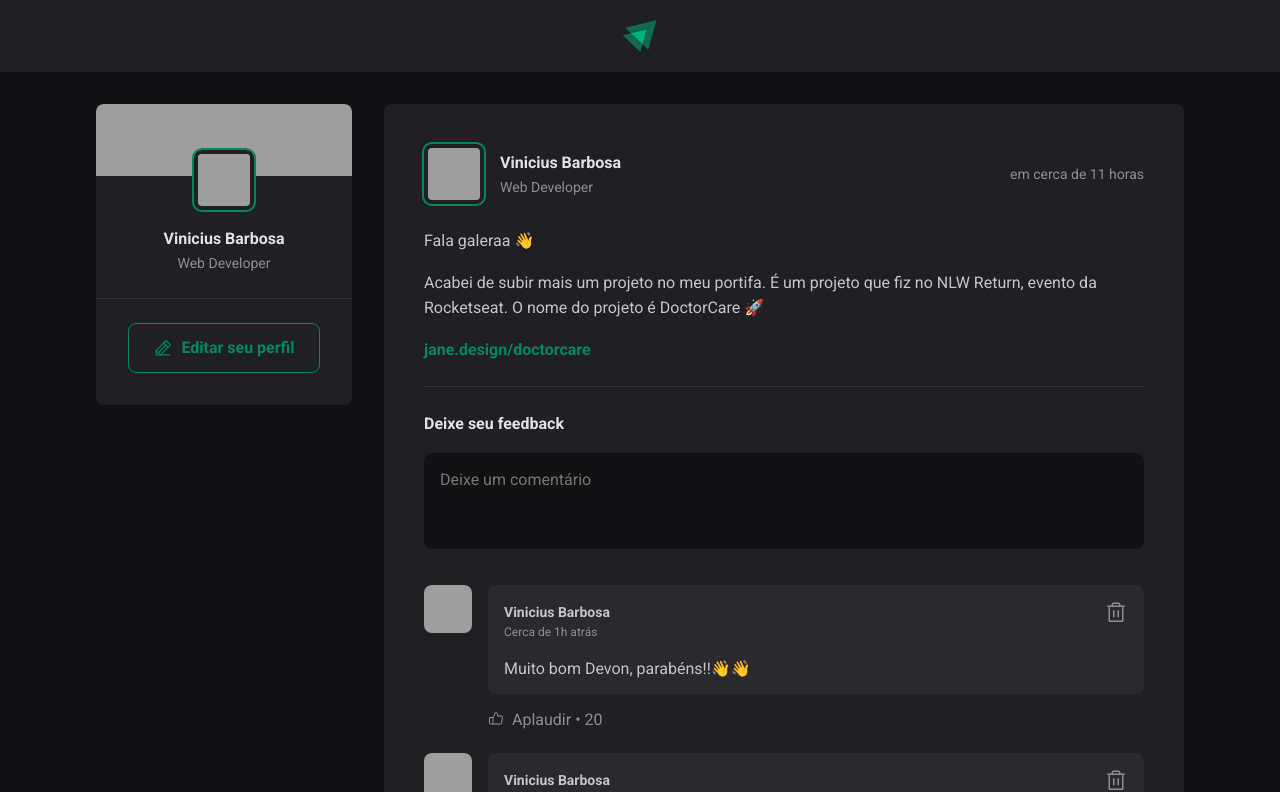
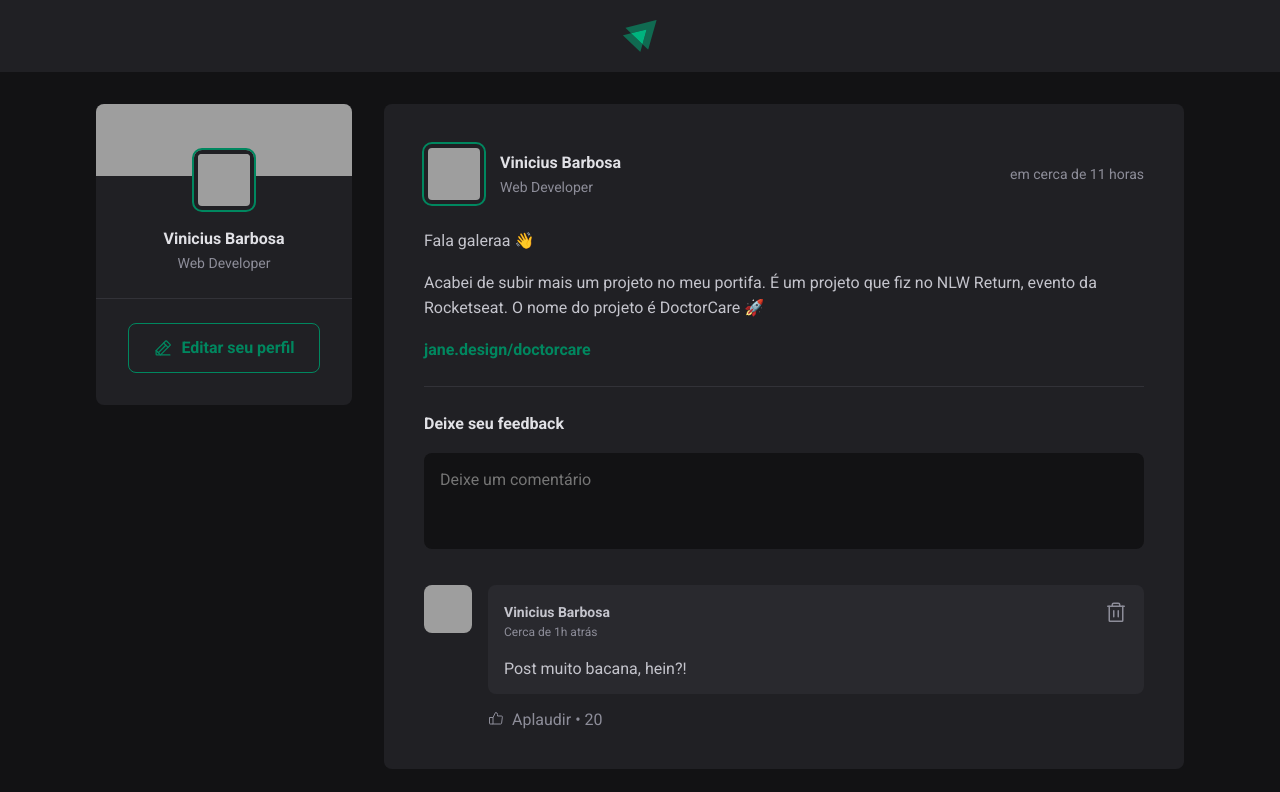
Before and after one commit to viniciusmb17/simple-posts, a React (Vite) app: page / in a window 1280 px wide. Shown: the top 792 px of the page. Built offline with nearby package versions, Linux system fonts and the light colour scheme; grey boxes are pictures that could not be loaded.

Commit message:
Inserindo comentários

```diff
--- a/src/App.jsx
+++ b/src/App.jsx
@@ -52,6 +52,7 @@
           {posts.map(post => {
             return (
               <Post
+                key={post.id}
                 author={post.author}
                 content={post.content}
                 publishedAt={post.publishedAt}
--- a/src/components/Comment.jsx
+++ b/src/components/Comment.jsx
@@ -2,7 +2,7 @@
 import { Avatar } from './Avatar'
 import styles from './Comment.module.css'
 
-export function Comment() {
+export function Comment({ content }) {
   return (
     <div className={styles.comment}>
       <Avatar
@@ -27,7 +27,7 @@
             </button>
           </header>
 
-          <p>Muito bom Devon, parabéns!!👋👋</p>
+          <p>{content}</p>
         </div>
 
         <footer>
--- a/src/components/Post.jsx
+++ b/src/components/Post.jsx
@@ -1,19 +1,38 @@
 import { format, formatDistanceToNow } from 'date-fns'
 import ptBR from 'date-fns/locale/pt-BR'
+import { useState } from 'react'
 
 import { Avatar } from './Avatar'
 import { Comment } from './Comment'
 import styles from './Post.module.css'
 
+
 export function Post({ author, content, publishedAt }) {
+  const [comments, setComments] = useState([
+    'Post muito bacana, hein?!'
+  ])
+
+  const [newCommentText, setNewCommentText] = useState('')
+
   const publishedDateFormatted = format(publishedAt, "d 'de' LLLL 'às' HH:mm'h'", {
     locale: ptBR,
-  } )
+  })
 
   const publishedDateRelativeToNow = formatDistanceToNow(publishedAt, {
     locale: ptBR,
     addSuffix: true,
   })
+
+
+  function handleCreateNewComment() {
+    event.preventDefault()
+    setComments([...comments, newCommentText])
+    setNewCommentText('')
+  }
+
+  function handleNewCommentChange() {
+    setNewCommentText(event.target.value)
+  }
 
   return (
     <article className={styles.post}>
@@ -35,18 +54,21 @@
 
       <div className={styles.content}>
         {content.map(line => {
-          if(line.type === 'paragraph'){
-            return <p>{line.content}</p>
-          } else if (line.type === 'link'){
-            return <p><a href="#">{line.content}</a></p>
+          if (line.type === 'paragraph') {
+            return <p key={line.content}>{line.content}</p>
+          } else if (line.type === 'link') {
+            return <p key={line.content}><a href="#">{line.content}</a></p>
           }
         })}
       </div>
 
-      <form className={styles.commentForm}>
+      <form onSubmit={handleCreateNewComment} className={styles.commentForm}>
         <strong>Deixe seu feedback</strong>
         <textarea
+          name="comment"
           placeholder="Deixe um comentário"
+          value={newCommentText}
+          onChange={handleNewCommentChange}
         />
 
         <footer>
@@ -55,9 +77,15 @@
       </form>
 
       <div className={styles.commentList}>
-        <Comment />
-        <Comment />
-        <Comment />
+        {comments.map(comment => {
+          return (
+            <Comment
+              key={comment}
+              content={comment}
+            />
+          )
+        })
+        }
       </div>
     </article>
   )
```
